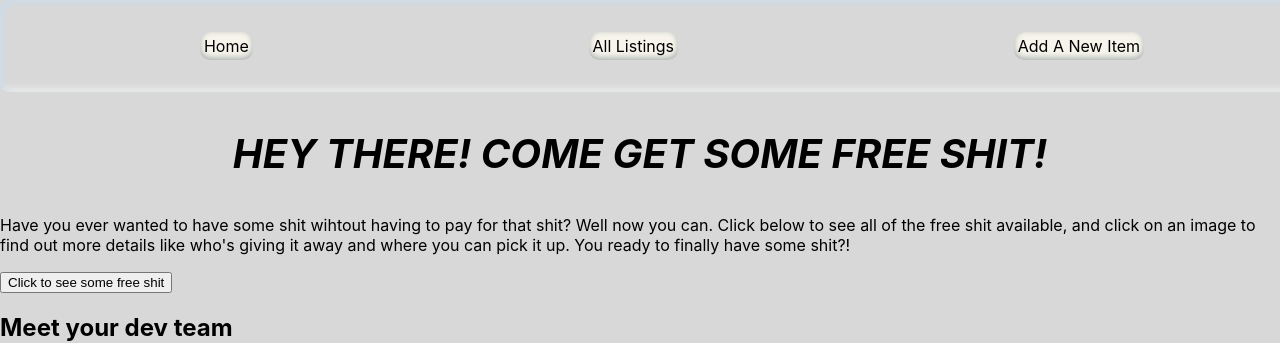
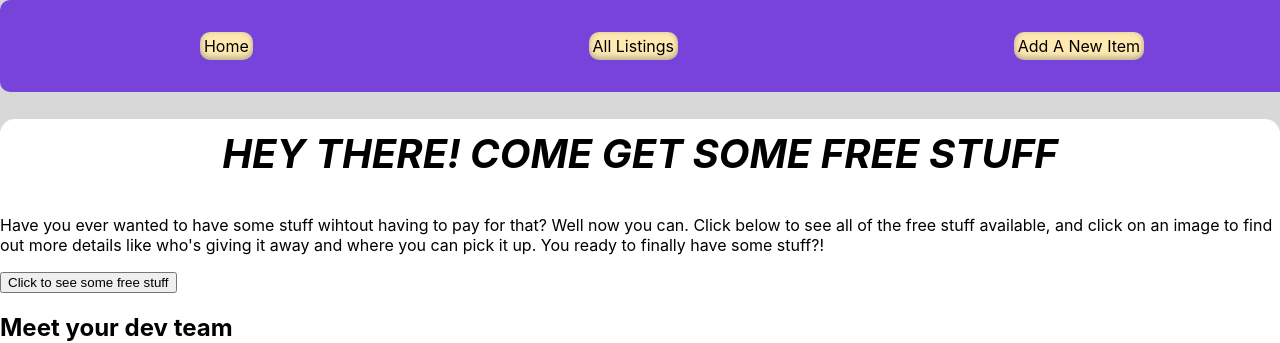
Before and after one commit to jozkan30/MERN-Stack-Group-Project-, a React (Create React App) app: page / in a window 1280 px wide. Shown: the top 343 px of the page. Built offline with nearby package versions, Linux system fonts and the light colour scheme.

Commit message:
All listings styles

```diff
--- a/src/App.css
+++ b/src/App.css
@@ -1,9 +1,18 @@
 @import url('https://fonts.googleapis.com/css2?family=Marcellus&display=swap');
+
+.App{
+  background-color: white;
+  border-radius: 15px;
+
+}
+
+
 .cards {
   display: flex;
   flex-flow: row wrap;
   justify-content: space-evenly;
   align-content: space-between;
+
 }
 
 .whole {
@@ -12,7 +21,7 @@
   justify-content: center;
   min-height: auto;
   border-width: 5px;
-  background-color: bisque;
+  background-color: bisque
 
 }
 
@@ -22,7 +31,7 @@
   justify-content: flex-end;
   border: solid black;
   margin: 5px;
-  background-color: darkgray;
+
 }
 
 .closeButton {
@@ -98,6 +107,7 @@ max-height: 100px;
   margin: 0px 5px 3px 5px;
   background-color: black;
   color: lightgray;
+  text-align: left;
 
 }
 
--- a/src/components/items.css
+++ b/src/components/items.css
@@ -13,7 +13,6 @@
     width: 320px;
     height: 500px;
     margin: 25px;
-    background-color: rgba(60, 0, 0, .3);
     border-radius: 10px;
     box-shadow: rgba(50, 50, 93, 0.25) 0px 50px 100px -20px, rgba(0, 0, 0, 0.3) 0px 30px 60px -30px, rgba(10, 37, 64, 0.35) 0px -2px 6px 0px inset;
     padding: 10px;
--- a/src/components/nav.css
+++ b/src/components/nav.css
@@ -4,14 +4,14 @@
     align-items: center;
     padding: 2rem;
     border-radius: 10px;
-    box-shadow: rgb(204, 219, 232) 3px 3px 6px 0px inset, rgba(255, 255, 255, 0.5) -3px -3px 6px 1px inset;
     width: 100%;
+    background-color: #7743DB;
   }
 
   .navBarInfo {
     text-decoration: none;
     color: black;
-    background-color: #f7f5eb;
+    background-color: #FFE9B1;
     padding: 0.25rem;
     border-radius: 10px;
     box-shadow: rgba(50, 50, 93, 0.25) 0px 50px 100px -20px,
--- a/src/screens/Home.jsx
+++ b/src/screens/Home.jsx
@@ -11,11 +11,11 @@ export default function Home() {
   return (
     <>
     <div className="heading">
-      <h1>HEY THERE! COME GET SOME FREE SHIT!</h1>
+      <h1>HEY THERE! COME GET SOME FREE STUFF</h1>
       </div>
       <div className="body">
-      <p>Have you ever wanted to have some shit wihtout having to pay for that shit? Well now you can. Click below to see all of the free shit available, and click on an image to find out more details like who's giving it away and where you can pick it up. You ready to finally have some shit?!</p>
-      <button onClick={handleNav}>Click to see some free shit</button>
+      <p>Have you ever wanted to have some stuff wihtout having to pay for that? Well now you can. Click below to see all of the free stuff available, and click on an image to find out more details like who's giving it away and where you can pick it up. You ready to finally have some stuff?!</p>
+      <button onClick={handleNav}>Click to see some free stuff</button>
       </div>
       <div className="devTeam">
       <h2>Meet your dev team</h2>
--- a/src/screens/ListingDetail.jsx
+++ b/src/screens/ListingDetail.jsx
@@ -29,13 +29,18 @@ setItem(oneItem)
       </div>
       <div className='infoContainer'>
         <div className='displayDeets'>
-          <div className='itemPic'>pic
+          <div className='itemPic'>
+            <h1> {item.title} </h1>
           <img className='theImage' src={item.image}></img>
           </div>
           <div className='pickupDeets'>pickup deets</div>
         </div>
         <div className="buttonsContainer">
-          <div className="itemDeets">{item.description}</div>
+          <div className="itemDeets">
+
+            <p>{item.description}</p>
+
+            </div>
           <button className="edit">Edit</button>
           <button className="iWantIt">Gimme!</button>
         </div>
```
